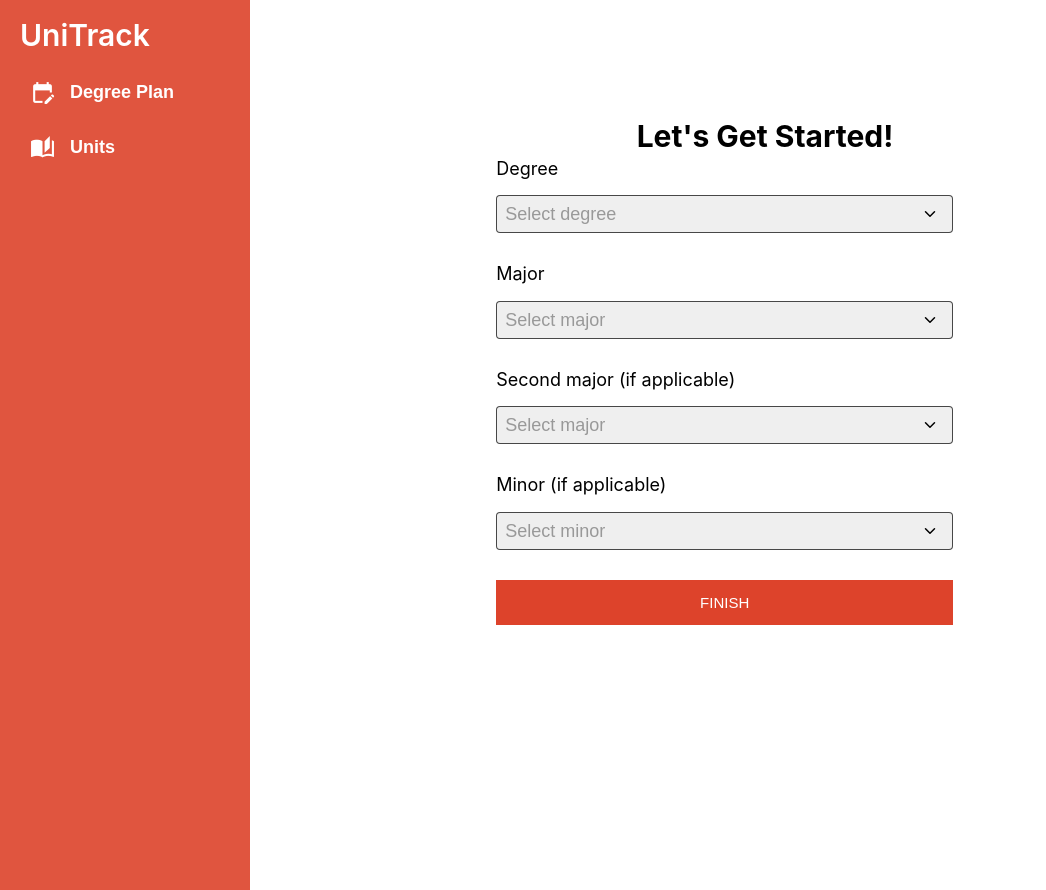
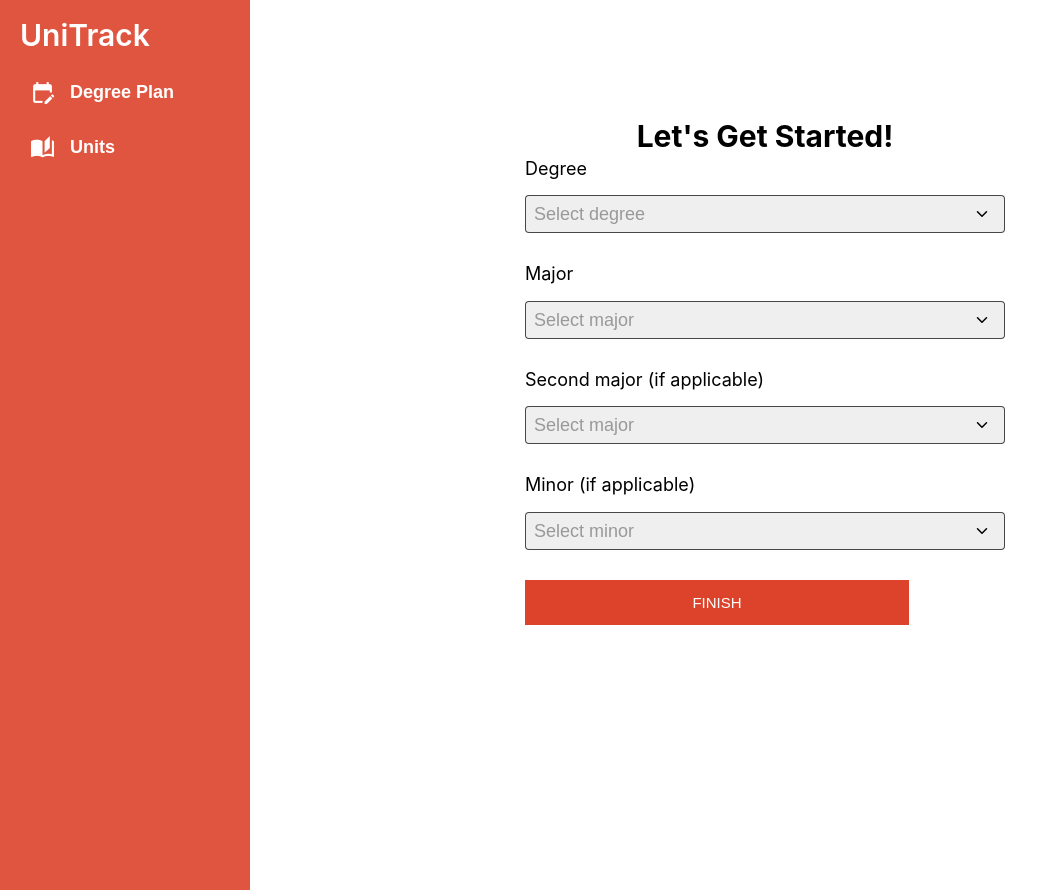
Before and after one commit to GoodGameRuler/unitrack_v3, a Next.js app: page /degreePlanner in a window 1280 px wide. Shown: the whole page, without its empty margins (0-1046 px from the left). Built offline with nearby package versions, Linux system fonts and the light colour scheme.

Commit message:
Center-align contents in pageContentsWrapper and adjust max-width of details form container

```diff
--- a/app/degreePlanner/degreePlanner.css
+++ b/app/degreePlanner/degreePlanner.css
@@ -1,11 +1,11 @@
 .detailsContainer {
-    min-width: 70%;
+    max-width: 60%; /* Adjust the maximum width of the form container */
     box-sizing: border-box;
     display: flex;
-    justify-content: center;
-    align-items: center;
+    justify-content: center; /* Center-align the elements horizontally */
+    align-items: center; /* Center-align the elements vertically */
     flex-direction: column;
-    height: 90vh;
+    height: 90vh; /* Optionally maintain container height */
 }
 
 .formElement {
@@ -18,7 +18,7 @@
 }
 
 .formElement .submitButton {
-    width: 85%;
+    width: 80%;
     height: 45px;
     border: none;
     outline: none;
@@ -30,7 +30,7 @@
 
 .formElement .degreeSelect {
     margin-top: 15px;
-    width: 85%; /* Ensure it fills the container */
+    width: 100%; /* Ensure it fills the container */
     padding: 8px 2.2em 8px 8px; /* Ensure text doesn't overlap arrow */
     border-radius: 4px;
     border: 1px solid rgba(0, 0, 0, 0.7);
--- a/app/global.css
+++ b/app/global.css
@@ -18,7 +18,7 @@ input[type="checkbox"] {
     grid-column: 2;
     padding: 30px;
     display: grid;
-    grid-template-columns: auto 1fr auto;
+    grid-template-columns: 1fr auto 1fr;
     grid-template-rows: 1fr;
 }
 
```
